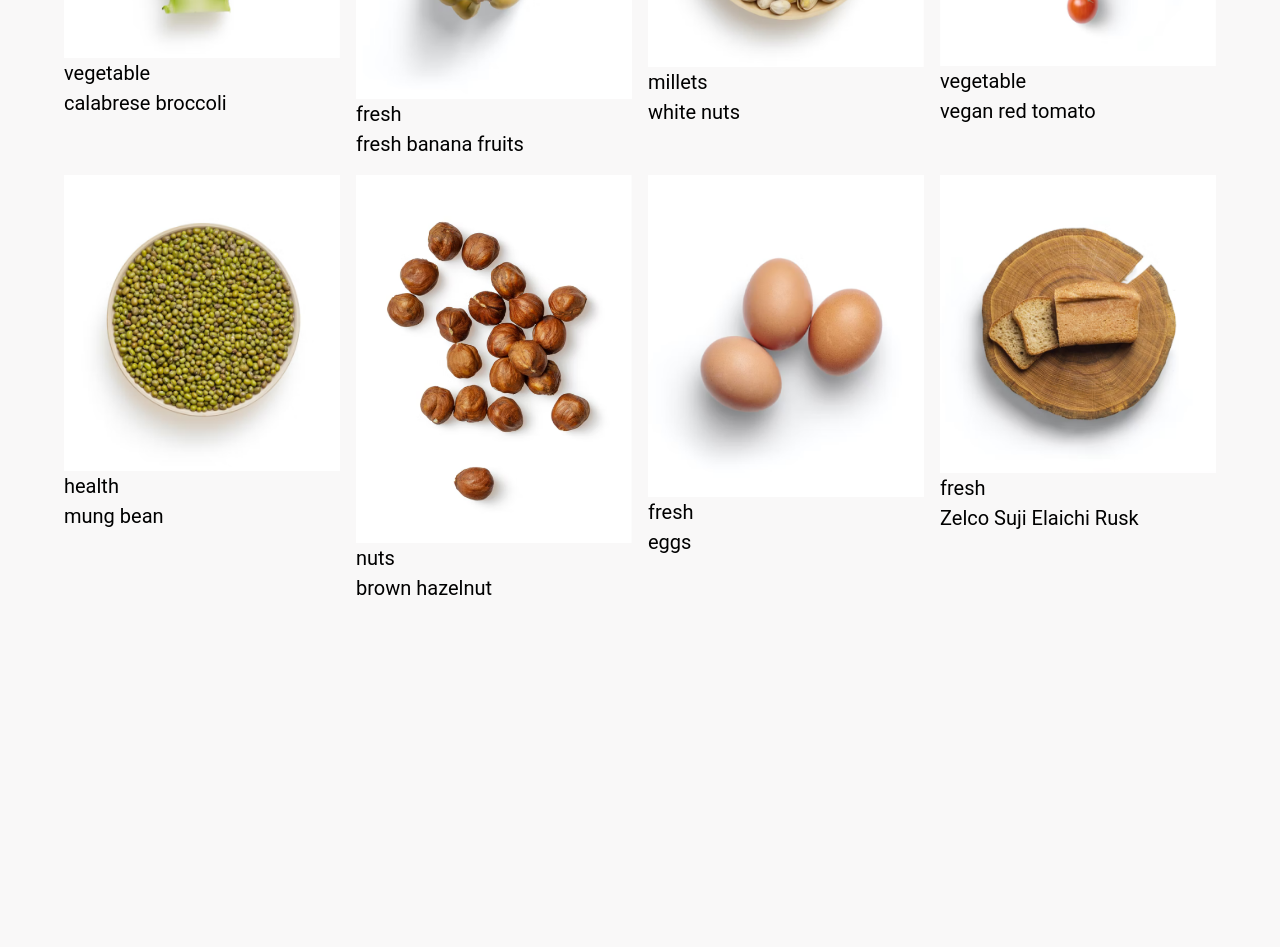
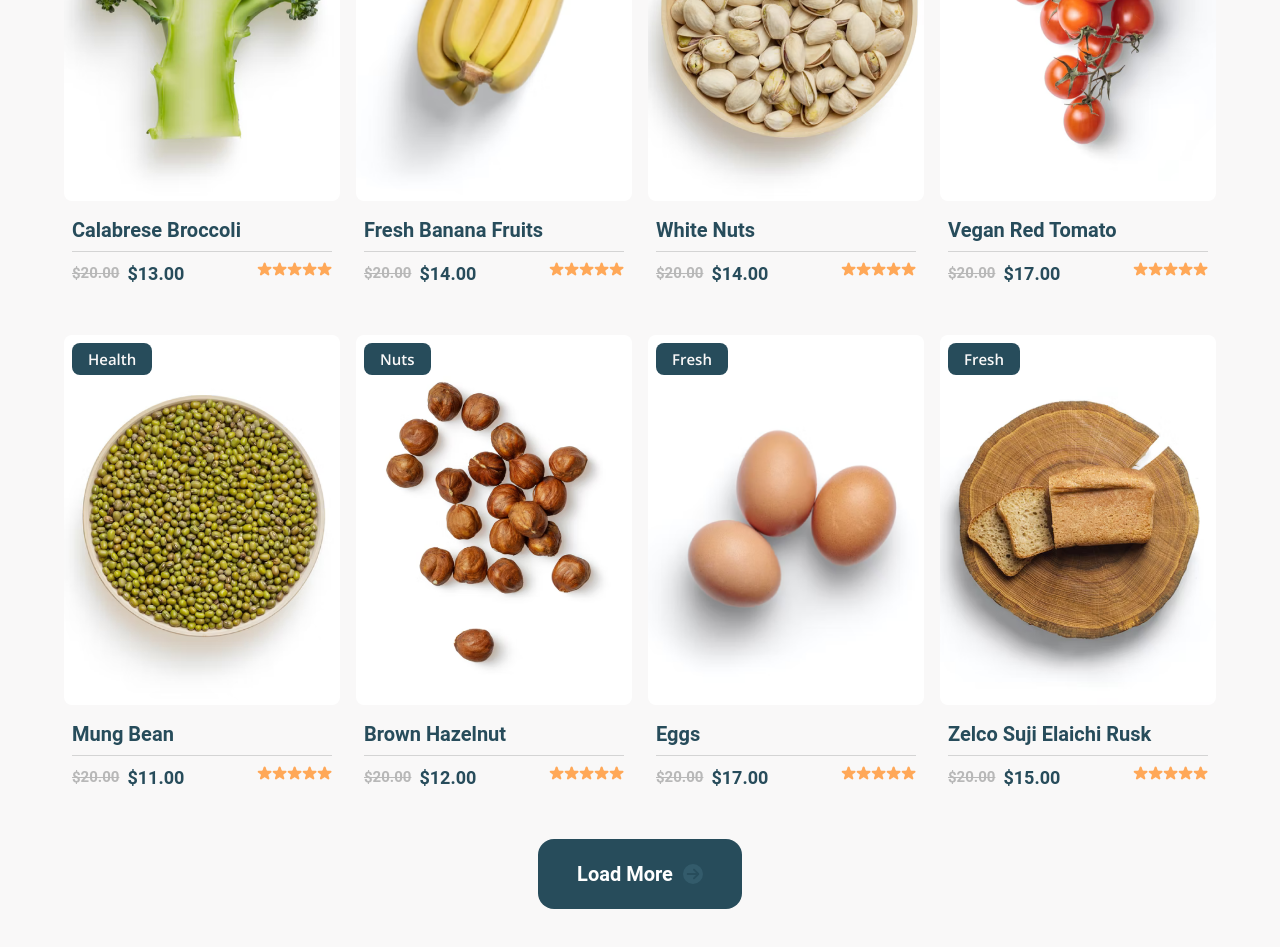
Before and after one commit to NRProsper/Agriculture-Webflow, a React (Vite) app: page / in a window 1280 px wide. Shown: the part 2720-3667 px from the top of the page. Before the commit the page ends 3473 px from the top, so only its background shows below. Built offline with nearby package versions, Linux system fonts and the light colour scheme.

Commit message:
Finished Products sections and created Star component

```diff
--- a/src/components/ProductCard.jsx
+++ b/src/components/ProductCard.jsx
@@ -1,13 +1,31 @@
+import Star from "./Star.jsx";
 
 const ProductCard = ({product, className}) => {
     return(
-        <div>
-            <div className={`top ${className}`}>
-                <img src={product.image} alt={product.name+" Image"}/>
-                <p className="category">{product.category}</p>
+        <div className="border-gray  rounded-[8px]">
+            <div className={`top ${className} relative`}>
+                <img
+                    src={product.image}
+                    alt={product.name+" Image"}
+                    className={"h-[370px] rounded-[8px] object-cover w-full"}
+                />
+                <p className="category absolute top-2 left-2 font-sans text-[15px] font-semibold px-[16px] py-[5px] bg-darkGreen rounded-[8px] text-neutral capitalize">{product.category}</p>
             </div>
-            <div className="bottom">
-                <h4>{product.name}</h4>
+            <div className="bottom p-2">
+                <h4 className="text-darkGreen py-[6px] font-semibold capitalize border-b border-gray">{product.name}</h4>
+                <div className="flex items-center justify-between">
+                    <div className="price flex items-center gap-2 mt-2">
+                        <span className="text-[#B8B8B8] font-semibold text-[15px] line-through">$20.00</span>
+                        <span className="font-bold text-darkGreen text-[18px]">{`$${product.price}.00`}</span>
+                    </div>
+                    <div className="rating flex items-center">
+                        <Star/>
+                        <Star/>
+                        <Star/>
+                        <Star/>
+                        <Star/>
+                    </div>
+                </div>
             </div>
         </div>
     )
--- /dev/null
+++ b/src/components/Star.jsx
@@ -0,0 +1,7 @@
+import star from "../assets/img/star.svg"
+
+const Star = () => (
+    <img src={star} alt="Star Icon"/>
+)
+
+export default Star
--- a/src/components/sections/Products.jsx
+++ b/src/components/sections/Products.jsx
@@ -7,6 +7,7 @@ import product5 from "../../assets/img/products/prod5.png";
 import product6 from "../../assets/img/products/prod6.png";
 import product7 from "../../assets/img/products/prod7.png";
 import product8 from "../../assets/img/products/prod8.png";
+import Button from "../Button.jsx";
 const products = [
     {
         image: product1,
@@ -65,7 +66,7 @@ const Products = () => {
                 <div className="prod-content">
                     <h3 className="text-lightGreen text-[36px] font-tail text-center">Categories</h3>
                     <h1 className="font-bold text-[50px] text-darkGreen text-center">Our Products</h1>
-                    <div className="pruducts grid grid-cols-1 sm:grid-cols-2 lg:grid-cols-4 gap-4">
+                    <div className="pruducts mt-[40px] grid grid-cols-1 sm:grid-cols-2 lg:grid-cols-3 xl:grid-cols-4 gap-x-4 gap-y-[40px]">
                         {
                             products.map((product, idx) =>(
                                 <ProductCard
@@ -74,6 +75,11 @@ const Products = () => {
                             ))
                         }
                     </div>
+                    <div className="text-center mt-[40px]">
+                        <Button hasIcon={true} className={"bg-darkGreen"}>
+                            Load More
+                        </Button>
+                    </div>
                 </div>
             </div>
         </section>
```
Also changed, not shown: src/assets/img/star.svg (added).
